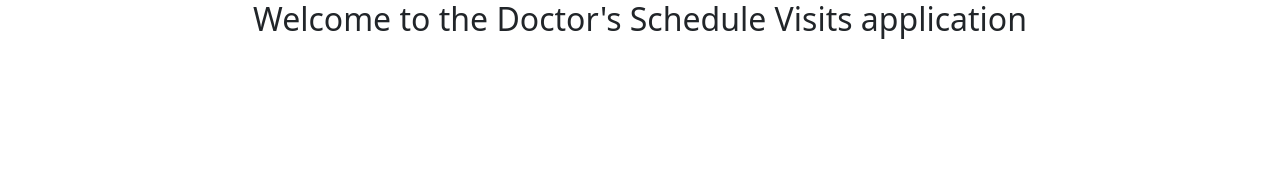
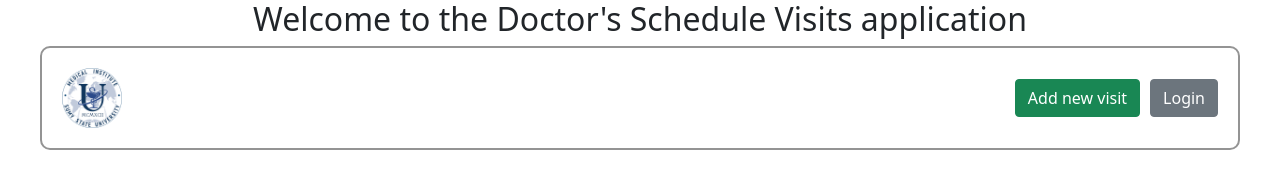
Before and after one commit to AndriiKhomik/step_project_doctor-s_schedule_visits, a website built with webpack: page src/index.html in a window 1280 px wide. Built offline with nearby package versions, Linux system fonts and the light colour scheme.

Commit message:
add header

```diff
--- a/src/components/element/element.js
+++ b/src/components/element/element.js
@@ -1,6 +1,5 @@
 class Element {
   constructor() {
-    this.createContainer()
   }
   createElement(tagName, classNames = [], text = '') {
     const element = document.createElement(tagName);
@@ -13,12 +12,6 @@ class Element {
     element.setAttribute(attributeName, attributeValue);
     return element
   }
-
-  createContainer() {
-    this.containerEl = this.createElement('div', ['container']);
-    document.querySelector('#root').append(this.containerEl);
-    return this.containerEl
-  }
 }
 
 new Element();
--- a/src/components/header/header.js
+++ b/src/components/header/header.js
@@ -1,7 +1,35 @@
-// export default class Header {
-//
-//
-//   render() {
-//
-//   }
-// }
+import Element from "../element/element";
+import logo from "./logo.png"
+
+export default class Header extends Element {
+  constructor() {
+    super();
+    this.render();
+    this.changeTextOnLoginBtn();
+  }
+
+  changeTextOnLoginBtn() {
+    this.loginBtn.addEventListener('click', event => {
+      event.preventDefault();
+
+      if (event.target.textContent === 'Login') {
+        this.loginBtn.innerText = 'Logout'
+      } else this.loginBtn.innerText = 'Login'
+    })
+  }
+
+  render() {
+    const header = this.createElement('header', ['header']);
+    document.querySelector('#root').append(header);
+    header.insertAdjacentHTML('afterbegin', `<img src=${logo} alt="logo" class="logo">`);
+    const btnContainer = this.createElement('div');
+    header.append(btnContainer);
+    const addVisitBnt = this.createElement('button', ['btn', 'btn-success', 'add-visit-btn'], 'Add new visit');
+    btnContainer.append(addVisitBnt);
+    this.loginBtn = this.createElement('button', ['btn', 'btn-secondary', 'login-btn'], 'Login');
+    // this.loginBtn.insertAdjacentHTML('beforeend', `<ion-icon name="log-in-outline"></ion-icon>`)
+    btnContainer.append(this.loginBtn);
+  }
+}
+
+new Header();
--- /dev/null
+++ b/src/components/header/header.scss
@@ -0,0 +1,25 @@
+.header {
+    max-width: 1200px;
+    margin: 0 auto;
+    border: 2px solid #949494;
+    border-radius: 10px;
+    display: flex;
+    align-items: center;
+    justify-content: space-between;
+}
+
+.logo {
+    display: inline-block;
+    width: 100px;
+    height: auto;
+    padding: 20px;
+}
+
+.add-visit-btn {
+
+}
+
+.login-btn {
+    margin-right: 20px;
+    margin-left: 10px;
+}
--- a/src/index.html
+++ b/src/index.html
@@ -5,7 +5,7 @@
   <title>Doctor's Schedule Visits</title>
 </head>
 <body>
+<h2 class="text-center">Welcome to the Doctor's Schedule Visits application</h2>
 <div id="root"></div>
-<h2 class="text-center">Welcome to the Doctor's Schedule Visits application</h2>
 </body>
 </html>
--- a/src/index.js
+++ b/src/index.js
@@ -2,6 +2,7 @@ import { getData,
         updateData,
         deleteVisitById } from "@/components/api/api";
 import Element from "@/components/element/element";
+import Header from "@/components/header/header";
 import 'bootstrap/dist/css/bootstrap.min.css';
 
 import "@/scss/style.scss";
--- a/src/scss/style.scss
+++ b/src/scss/style.scss
@@ -1,3 +1,3 @@
+@import "../components/header/header";
 //@import "";
 //@import "";
-//@import "";
```
